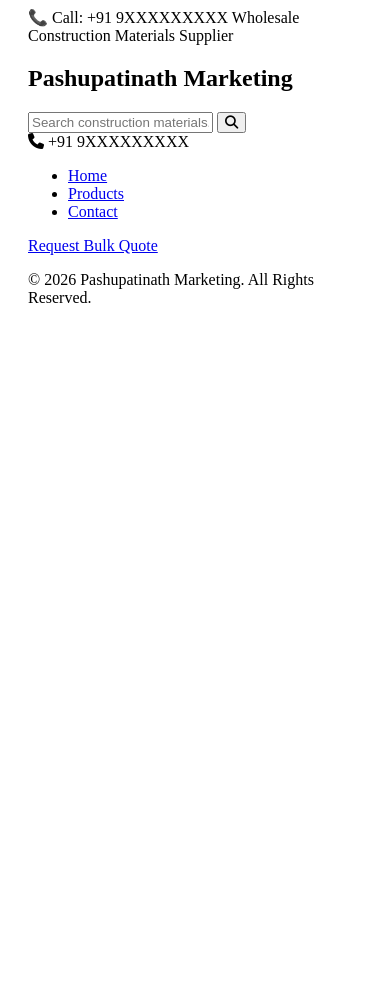
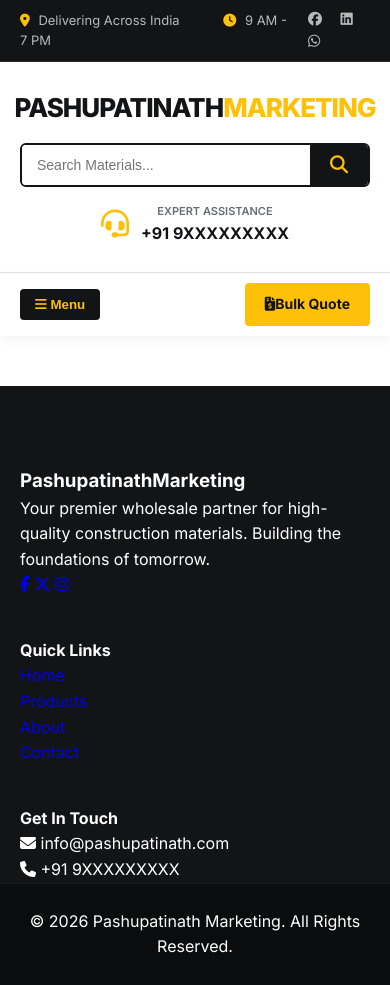
Before and after one commit to Omhursal45/hardware-shop-website, a Django app: template shop/templates/base.html in a window 390 px wide. Before the commit the page ends 303 px from the top, so only its background shows below. Run offline with Django 3.2, Linux system fonts and the light colour scheme; the template is opened without the code that fills it, so the values that code supplies are empty.

Commit message:
feat: responsive base layout with mobile navbar

```diff
--- a/shop/templates/base.html
+++ b/shop/templates/base.html
@@ -4,80 +4,118 @@
 <head>
     <meta charset="UTF-8">
     <meta name="viewport" content="width=device-width, initial-scale=1.0">
-    <title>{% block title %}Pashupatinath Marketing{% endblock %}</title>
+    <title>{% block title %}Pashupatinath Marketing | Wholesale Construction Materials{% endblock %}</title>
 
-    <!-- Main CSS -->
-    <link rel="stylesheet" href="{% static 'css/home.css' %}">
+    <link href="https://fonts.googleapis.com/css2?family=Inter:wght@300;400;600;700;800&display=swap" rel="stylesheet">
+    <link rel="stylesheet" href="{% static 'css/base.css' %}">
     {% block extra_css %}{% endblock %}
-
-    <!-- Font Awesome -->
-    <link rel="stylesheet"
-          href="https://cdnjs.cloudflare.com/ajax/libs/font-awesome/6.5.1/css/all.min.css">
+    <link rel="stylesheet" href="https://cdnjs.cloudflare.com/ajax/libs/font-awesome/6.5.1/css/all.min.css">
 </head>
 <body>
 
-<!-- ================= TOP BAR ================= -->
 <div class="top-bar">
-    <div class="container">
-        <span>📞 Call: +91 9XXXXXXXXX</span>
-        <span>Wholesale Construction Materials Supplier</span>
+    <div class="container top-bar-flex">
+        <div class="top-info">
+            <span><i class="fa-solid fa-location-dot"></i> <span class="hide-mobile">Delivering Across India</span><span class="show-mobile">India</span></span>
+            <span><i class="fa-solid fa-clock"></i> 9 AM - 7 PM</span>
+        </div>
+        <div class="top-social">
+            <a href="#"><i class="fa-brands fa-facebook"></i></a>
+            <a href="#"><i class="fa-brands fa-linkedin"></i></a>
+            <a href="#"><i class="fa-brands fa-whatsapp"></i></a>
+        </div>
     </div>
 </div>
 
-<!-- ================= HEADER ================= -->
 <header class="header">
     <div class="container header-flex">
-
         <div class="logo">
-            <h2>Pashupatinath <span>Marketing</span></h2>
+            <a href="{% url 'home' %}">
+                <h1>Pashupatinath<span>Marketing</span></h1>
+            </a>
         </div>
 
-        <div class="search-box">
-            <input type="text" placeholder="Search construction materials...">
-            <button><i class="fa fa-search"></i></button>
+        <div class="header-search">
+            <form action="{% url 'products' %}" method="GET">
+                <input type="text" name="q" placeholder="Search Materials...">
+                <button type="submit"><i class="fa-solid fa-magnifying-glass"></i></button>
+            </form>
         </div>
 
-        <div class="header-contact">
-            <i class="fa fa-phone"></i>
-            <span>+91 9XXXXXXXXX</span>
+        <div class="header-support hide-tablet">
+            <div class="support-icon"><i class="fa-solid fa-headset"></i></div>
+            <div class="support-text">
+                <small>Expert Assistance</small>
+                <strong>+91 9XXXXXXXXX</strong>
+            </div>
         </div>
-
     </div>
 </header>
 
-<!-- ================= NAVBAR ================= -->
 <nav class="navbar">
     <div class="container nav-flex">
-        <ul>
-            <li><a href="{% url 'home' %}"
-                   class="{% if request.resolver_match.url_name == 'home' %}active{% endif %}">
-                   Home</a></li>
+        <button class="menu-toggle" id="mobile-menu-btn" aria-label="Toggle navigation">
+            <i class="fa-solid fa-bars"></i> <span>Menu</span>
+        </button>
 
-            <li><a href="{% url 'products' %}"
-                   class="{% if request.resolver_match.url_name == 'products' %}active{% endif %}">
-                   Products</a></li>
-
-            <li><a href="{% url 'contact' %}"
-                   class="{% if request.resolver_match.url_name == 'contact' %}active{% endif %}">
-                   Contact</a></li>
+        <ul class="nav-links" id="nav-menu">
+            <li><a href="{% url 'home' %}" class="{% if request.resolver_match.url_name == 'home' %}active{% endif %}">Home</a></li>
+            <li><a href="{% url 'products' %}" class="{% if request.resolver_match.url_name == 'products' %}active{% endif %}">Products</a></li>
+            <li><a href="{% url 'about' %}" class="{% if request.resolver_match.url_name == 'about' %}active{% endif %}">About Us</a></li>
+            <li><a href="{% url 'contact' %}" class="{% if request.resolver_match.url_name == 'contact' %}active{% endif %}">Contact</a></li>
         </ul>
 
-        <a href="{% url 'contact' %}" class="btn-quote">Request Bulk Quote</a>
+        <div class="nav-cta">
+            <a href="{% url 'contact' %}" class="btn-quote-main">
+                <i class="fa-solid fa-file-invoice-dollar"></i> <span class="hide-mobile">Bulk Quote</span>
+                <span class="show-mobile">Quote</span>
+            </a>
+        </div>
     </div>
 </nav>
 
-<!-- ================= PAGE CONTENT ================= -->
-<main>
-    {% block content %}
-    {% endblock %}
+<main class="main-content">
+    {% block content %}{% endblock %}
 </main>
 
-<!-- ================= FOOTER ================= -->
 <footer class="footer">
-    <div class="container">
-        <p>© 2026 Pashupatinath Marketing. All Rights Reserved.</p>
+    <div class="container footer-grid">
+        <div class="footer-brand">
+            <h3>Pashupatinath<span>Marketing</span></h3>
+            <p>Your premier wholesale partner for high-quality construction materials. Building the foundations of tomorrow.</p>
+            <div class="footer-socials">
+                <a href="#"><i class="fa-brands fa-facebook-f"></i></a>
+                <a href="#"><i class="fa-brands fa-x-twitter"></i></a>
+                <a href="#"><i class="fa-brands fa-instagram"></i></a>
+            </div>
+        </div>
+
+        <div class="footer-links">
+            <h4>Quick Links</h4>
+            <ul>
+                <li><a href="{% url 'home' %}">Home</a></li>
+                <li><a href="{% url 'products' %}">Products</a></li>
+                <li><a href="{% url 'about' %}">About</a></li>
+                <li><a href="{% url 'contact' %}">Contact</a></li>
+            </ul>
+        </div>
+
+        <div class="footer-contact">
+            <h4>Get In Touch</h4>
+            <p><i class="fa-solid fa-envelope"></i> info@pashupatinath.com</p>
+            <p><i class="fa-solid fa-phone"></i> +91 9XXXXXXXXX</p>
+        </div>
+    </div>
+    <div class="footer-bottom">
+        <div class="container">
+            <p>&copy; 2026 Pashupatinath Marketing. All Rights Reserved.</p>
+        </div>
     </div>
 </footer>
 
+{% block extra_js %}
+<script src="{% static 'js/base.js' %}"></script>
+{% endblock %}
+
 </body>
 </html>
--- /dev/null
+++ b/static/css/base.css
@@ -0,0 +1,239 @@
+/* GLOBAL THEME VARIABLES */
+:root {
+    --primary: #FFC107;      /* Construction Gold */
+    --primary-dark: #E6AC00;
+    --dark: #121416;         /* Corporate Charcoal */
+    --dark-light: #1e2124;
+    --text-main: #2d3436;
+    --text-muted: #636e72;
+    --light-bg: #f8f9fa;
+    --white: #ffffff;
+    --border: #e0e0e0;
+    --font-main: 'Inter', sans-serif;
+}
+
+/* RESET & BASE - FORCING CONSISTENCY */
+* { margin: 0; padding: 0; box-sizing: border-box; }
+
+body {
+    font-family: var(--font-main);
+    color: var(--text-main);
+    line-height: 1.6;
+    background-color: var(--white);
+    overflow-x: hidden;
+}
+
+/* FIXED CONTAINER: Forcing width to stop Bootstrap overrides */
+.container {
+    max-width: 1250px !important;
+    margin: 0 auto !important;
+    padding: 0 20px !important;
+    width: 100% !important;
+}
+
+a { text-decoration: none; transition: 0.3s; }
+ul { list-style: none; }
+
+/* TOP BAR */
+.top-bar { background: var(--dark); color: rgba(255,255,255,0.7); padding: 8px 0; font-size: 13px; border-bottom: 1px solid rgba(255,255,255,0.1); }
+.top-bar-flex { display: flex !important; justify-content: space-between; align-items: center; }
+.top-info span { margin-right: 20px; }
+.top-info i { color: var(--primary); margin-right: 5px; }
+.top-social a { color: rgba(255,255,255,0.7); margin-left: 15px; font-size: 14px; }
+.top-social a:hover { color: var(--primary); }
+
+/* HEADER */
+.header { padding: 25px 0; background: var(--white); border-bottom: 1px solid var(--border); }
+.header-flex { display: flex !important; justify-content: space-between; align-items: center; gap: 30px; }
+
+.logo h1 { font-size: 26px; color: var(--dark); font-weight: 800; text-transform: uppercase; letter-spacing: -1px; }
+.logo h1 span { color: var(--primary); }
+
+.header-search { flex: 1; max-width: 500px; }
+.header-search form { display: flex; border: 2px solid var(--dark); border-radius: 6px; overflow: hidden; }
+.header-search input { flex: 1; padding: 12px 15px; border: none; outline: none; font-size: 14px; }
+.header-search button { background: var(--dark); color: var(--primary); border: none; padding: 0 20px; cursor: pointer; font-size: 18px; }
+
+.header-support { display: flex !important; align-items: center; gap: 12px; }
+.support-icon { font-size: 28px; color: var(--primary); }
+.support-text small { display: block; font-size: 11px; text-transform: uppercase; color: var(--text-muted); font-weight: 600; }
+.support-text strong { font-size: 16px; color: var(--dark); }
+
+/* --- NAVBAR - LOCKED HEIGHT TO PREVENT EXTENDING --- */
+/* --- NAVBAR - LOCKED HEIGHT TO PREVENT EXTENDING --- */
+.navbar {
+    background: var(--white);
+    position: sticky;
+    top: 0;
+    z-index: 1000;
+    box-shadow: 0 4px 10px rgba(0,0,0,0.05);
+    width: 100%;
+    /* Forced height to prevent Bootstrap from stretching the bar */
+    height: 70px !important;
+    padding: 0 !important;
+    display: flex !important;
+    align-items: center !important;
+}
+
+.nav-flex {
+    display: flex !important;
+    justify-content: space-between !important;
+    align-items: center !important;
+    height: 70px !important; /* Must match navbar height */
+    width: 100% !important;
+}
+
+.nav-links {
+    display: flex !important;
+    margin: 0 !important;
+    padding: 0 !important;
+    height: 100% !important;
+    align-items: center !important;
+}
+
+.nav-links li {
+    height: 100% !important;
+    display: flex !important;
+    align-items: center !important;
+}
+
+.nav-links li a {
+    display: flex !important;
+    align-items: center !important; /* Centers text vertically */
+    padding: 0 20px !important;
+    height: 100% !important;
+    color: var(--dark);
+    font-weight: 600;
+    font-size: 15px;
+    position: relative;
+    line-height: normal !important; /* Resets Bootstrap line-height */
+}
+
+.nav-links li a:hover, .nav-links li a.active { color: var(--primary-dark); }
+
+/* Active indicator line locked to the very bottom */
+.nav-links li a.active::after {
+    content: '';
+    position: absolute;
+    bottom: 0;
+    left: 20%;
+    width: 60%;
+    height: 3px;
+    background: var(--primary);
+}
+
+.btn-quote-main {
+    background: var(--primary);
+    color: var(--dark);
+    padding: 10px 20px;
+    border-radius: 4px;
+    font-weight: 700;
+    font-size: 14px;
+    display: inline-flex !important;
+    align-items: center !important;
+}
+
+/* FOOTER */
+.footer { background: var(--dark); color: var(--white); padding: 80px 0 0; margin-top: 50px; }
+.footer-grid { display: grid; grid-template-columns: 1.5fr 1fr 1fr; gap: 60px; padding-bottom: 60px; }
+.footer-bottom { background: #0b0c0d; padding: 25px 0; text-align: center; border-top: 1px solid rgba(255,255,255,0.05); }
+
+/* RESPONSIVE */
+@media (max-width: 992px) {
+    .header-flex { flex-direction: column; text-align: center; }
+    .navbar { height: auto !important; }
+    .nav-flex { flex-direction: column; height: auto !important; padding: 15px 0; }
+    .nav-links { flex-direction: column; }
+    .nav-links li a { height: 45px !important; padding: 10px 0 !important; }
+}
+
+/* ... [KEEP ALL YOUR PREVIOUS GLOBAL THEME VARIABLES] ... */
+
+/* HELPER CLASSES */
+.show-mobile { display: none; }
+
+/* NAVBAR RESPONSIVE LOGIC */
+.menu-toggle {
+    display: none;
+    background: var(--dark);
+    color: var(--primary);
+    border: none;
+    padding: 8px 15px;
+    border-radius: 4px;
+    font-weight: 700;
+    cursor: pointer;
+}
+
+/* TABLET & MOBILE BREAKPOINTS */
+@media (max-width: 992px) {
+    /* Stack Header Elements */
+    .header-flex {
+        flex-direction: column;
+        gap: 15px;
+        padding: 15px 0;
+    }
+
+    .header-search { width: 100%; max-width: 100%; }
+    .hide-tablet { display: none; }
+
+    /* Navbar Mobile Styling */
+    .navbar {
+        height: auto !important;
+        padding: 10px 0 !important;
+        position: relative; /* Context for absolute menu */
+    }
+
+    .nav-flex {
+        flex-direction: row !important; /* Keep Toggle and Quote button on one line */
+        justify-content: space-between !important;
+        height: auto !important;
+        padding: 0 20px;
+    }
+
+    .menu-toggle {
+        display: block;
+        z-index: 1001; /* Stay above the menu */
+    }
+
+    .nav-links {
+        display: none !important;
+        flex-direction: column !important;
+        position: absolute;
+        top: 100%; /* Sits exactly below the nav bar */
+        left: 0;
+        width: 100%;
+        background: var(--white) !important; /* Forces solid background */
+        box-shadow: 0 15px 20px rgba(0,0,0,0.2);
+        border-top: 1px solid var(--border);
+        z-index: 1000; /* Higher than hero and sidebar */
+        padding: 10px 0 !important;
+    }
+
+    .nav-links.active {
+        display: flex !important;
+    }
+
+    .nav-links li {
+        width: 100%;
+        border-bottom: 1px solid #f0f0f0;
+    }
+
+    .nav-links li a {
+        width: 100%;
+        padding: 15px 25px !important;
+        height: auto !important;
+        background: var(--white); /* Ensure no transparency */
+    }
+
+    /* Fix active indicator for mobile */
+    .nav-links li a.active::after {
+        left: 0;
+        width: 5px;
+        height: 100%;
+        top: 0;
+        bottom: auto;
+    }
+
+    /* Footer adjustments */
+    .footer-grid { grid-template-columns: 1fr; gap: 40px; }
+}
```
